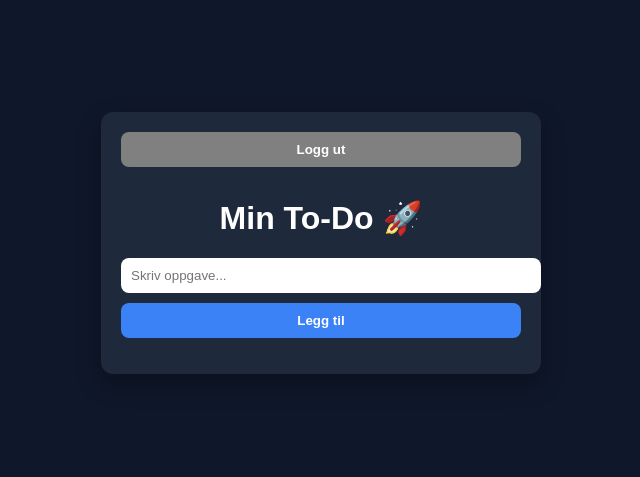
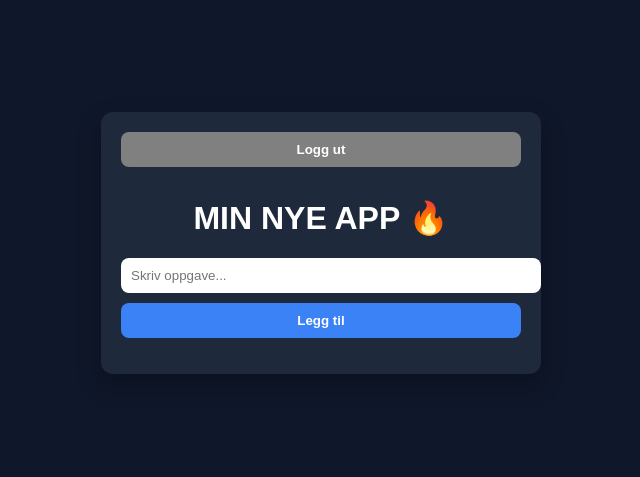
Before and after one commit to casp4R-munk/todo-app, a Flask app: page / in a window 1280 px wide. Shown: the part 165-642 px from the top of the page, without its empty margins (319-959 px from the left). Run offline with Flask 3, Linux system fonts and the light colour scheme; a user stored in the database is signed in; data that the repository does not hold is empty.

Commit message:
fix ui for real

```diff
--- a/templates/index.html
+++ b/templates/index.html
@@ -85,7 +85,7 @@
 
     <button class="logout" onclick="logout()">Logg ut</button>
 
-    <h1>Min To-Do 🚀</h1>
+    <h1>MIN NYE APP 🔥</h1>
 
     <input type="text" id="taskInput" placeholder="Skriv oppgave...">
     <button onclick="addTask()">Legg til</button>
```
